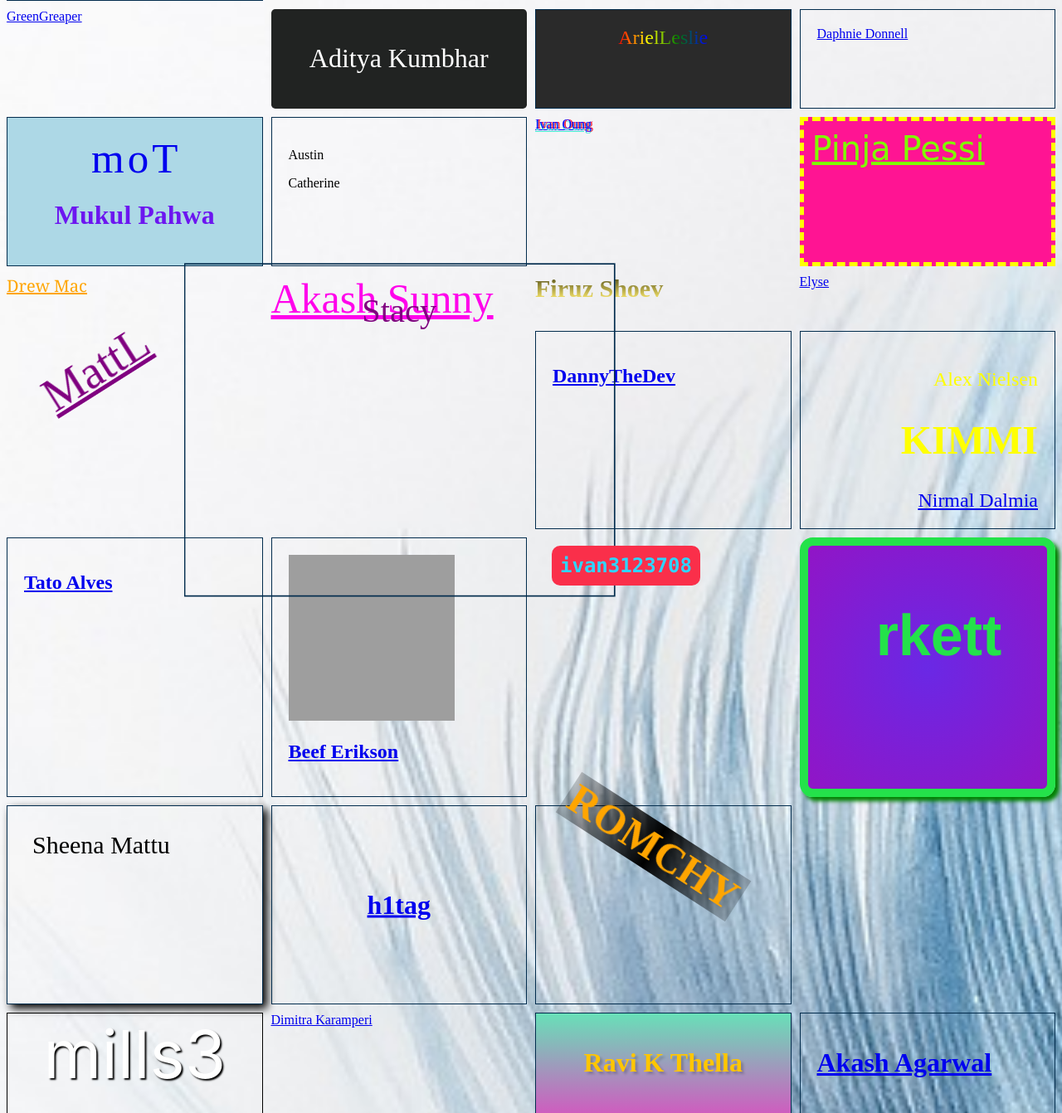
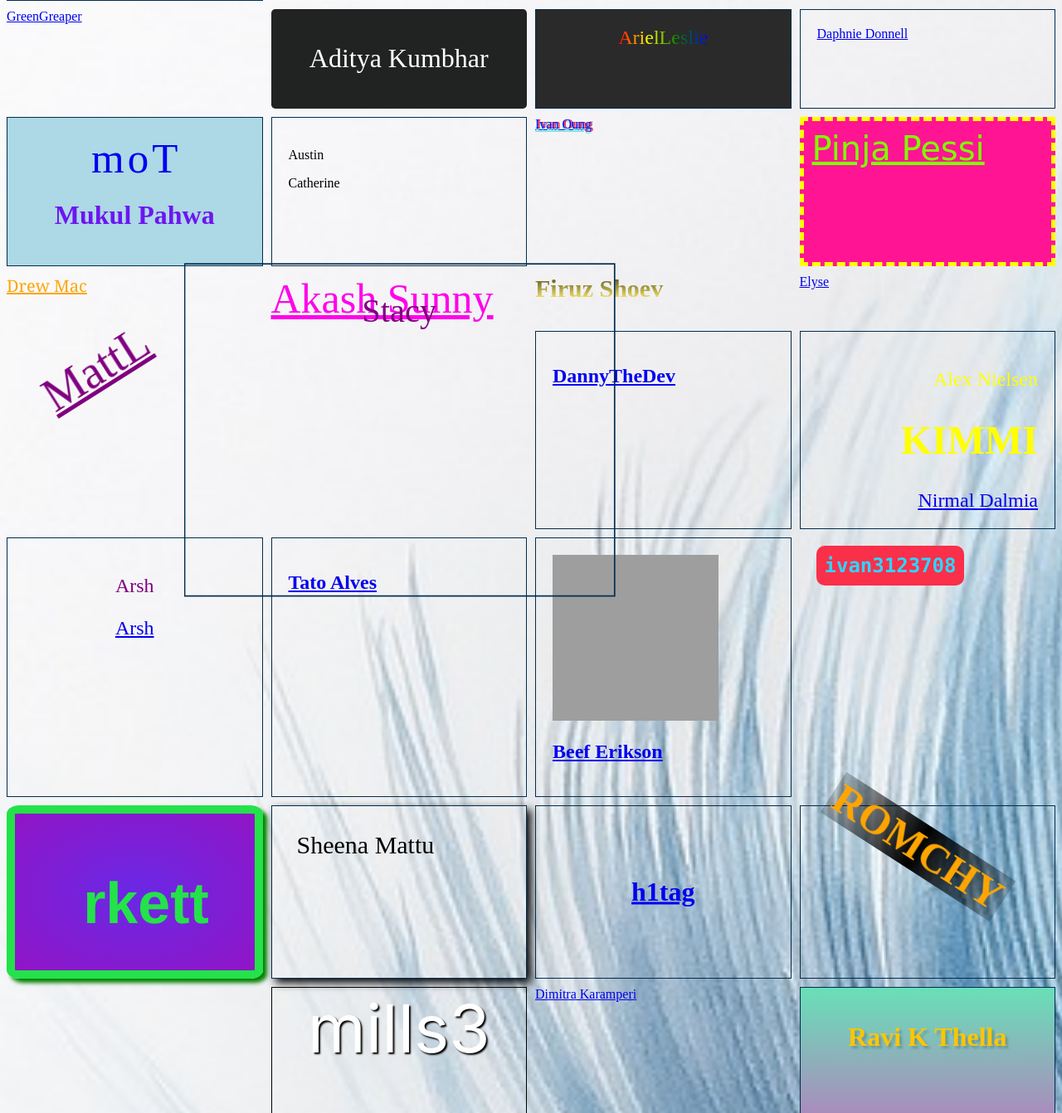
Before and after one commit to RomchyFCC/GitHub-Practice-For-All, a PHP site: page /contributors.html in a window 1280 px wide. Shown: the part 289-1631 px from the top of the page at 83% size. Run offline with PHP 8.4, Linux system fonts and the light colour scheme; grey boxes are pictures that could not be loaded.

Commit message:
added name to contributors

```diff
--- a/contributors.html
+++ b/contributors.html
@@ -82,7 +82,10 @@
 			<h1>KIMMI</h1>
 			<a href="http://github.com/nirmaldalmia/">Nirmal Dalmia</a>
 		</div>
-
+		<div id="arsh">
+			<p>Arsh</p>
+			<a href="http://github.com/ArshdeepSingh98">Arsh</a>
+		</div>
 		<div>
 			<h2>
 				<a href="http://github.com/tatoalves/">Tato Alves</a>
--- a/style/contributors.css
+++ b/style/contributors.css
@@ -99,6 +99,22 @@ div {
 #alex-nielsen:hover {
     font-size: 5em;
     text-shadow: 5px 5px 6px crimson;
+}
+
+#arsh {
+	text-align: center;
+	color: purple;
+	font-size: 1.5em;
+	transition: all 2s;
+}
+
+#arsh p {
+
+}
+
+#arsh:hover {
+	font-size: 3em;
+	color: green;
 }
 
 #i3123708 {
```
